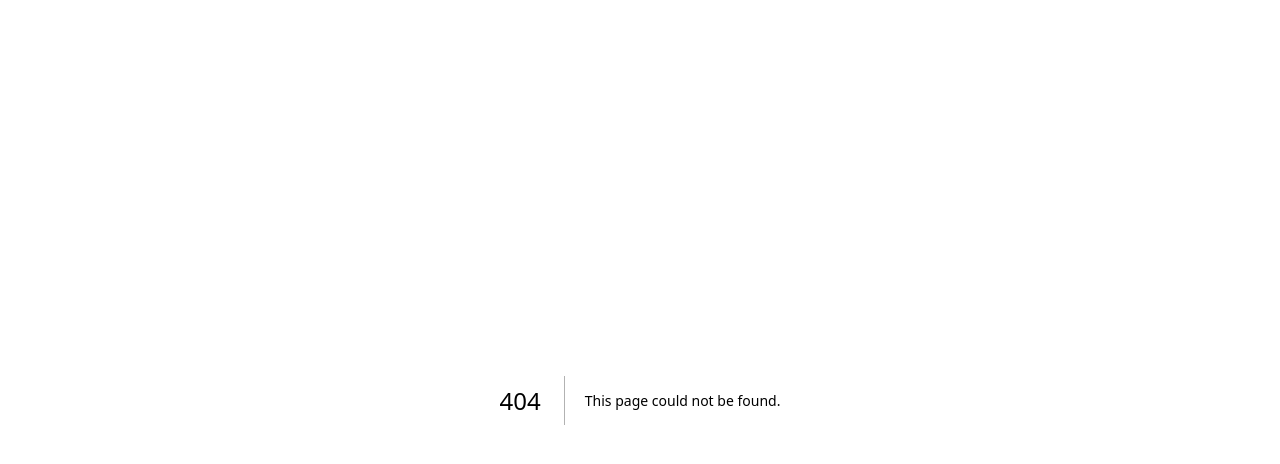
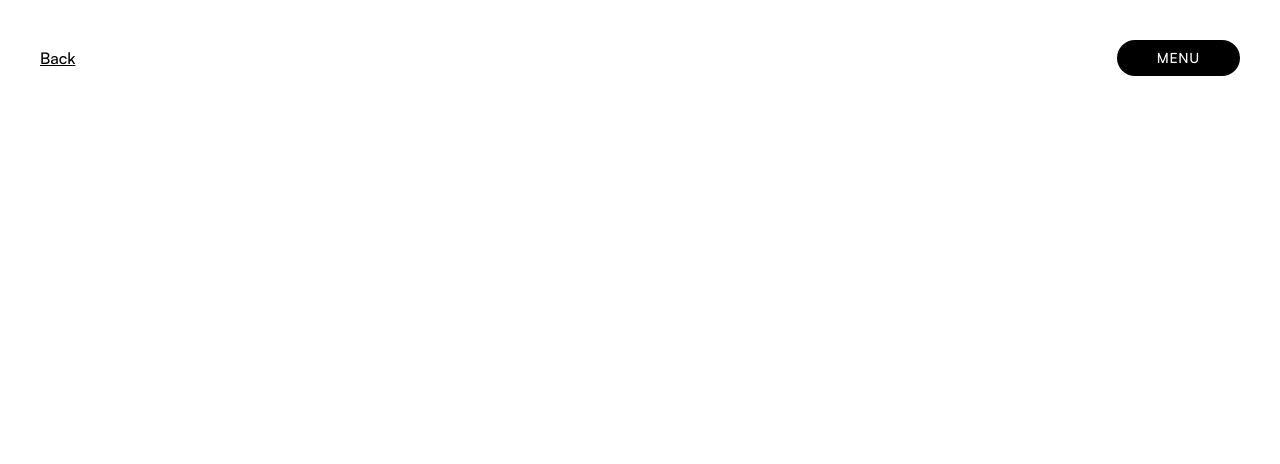
Before and after one commit to Jeff-Maina/craft, a Next.js app: page /sections/navmenus/navmenu_003 in a window 1280 px wide. Before the commit this address had no page. Shown: the top 464 px of the page. Built offline with nearby package versions, Linux system fonts and the light colour scheme.

Commit message:
Add navmenu 003

```diff
--- /dev/null
+++ b/src/app/(pages)/sections/navmenus/(examples)/navmenu_003/Interfaces.ts
@@ -0,0 +1,15 @@
+interface ButtonProps {
+    isMenuActive: boolean;
+    toggleMenu: () => void;
+    openMenu: () => void
+}
+interface MenuProps {
+    isMenuActive: boolean;
+    closeMenu: () => void;
+}
+
+
+
+export type {
+    ButtonProps, MenuProps
+}
--- /dev/null
+++ b/src/app/(pages)/sections/navmenus/(examples)/navmenu_003/Variants.ts
@@ -0,0 +1,43 @@
+import { Variants } from "framer-motion"
+
+export const MenuVariants: Variants = {
+    initial: {
+        opacity: 0,
+        scale: 0.97
+    }
+    , active: {
+        opacity: 1,
+        scale: 1,
+        transition: {
+            duration: 0.4
+        }
+    }, inactive: {
+        opacity: 0,
+        scale: 0.97, transition: {
+            duration: 0.4
+        }
+    }
+}
+
+export const LinkVariants: Variants = {
+    initial: {
+        y: "100%",
+    },
+    active: {
+        y: "0%",
+        transition: {
+            y: {
+                duration: 0.2,
+                delay: 0.2
+            },
+        },
+    },
+    inactive: {
+        y: "100%",
+        transition: {
+            y: {
+                duration: 0.2,
+            },
+        },
+    },
+};
--- /dev/null
+++ b/src/app/(pages)/sections/navmenus/(examples)/navmenu_003/page.tsx
@@ -0,0 +1,125 @@
+"use client";
+
+import { AnimatePresence, motion } from "framer-motion";
+import Link from "next/link";
+import { FC, useState } from "react";
+import { ButtonProps, MenuProps } from "./Interfaces";
+import { MenuVariants, LinkVariants } from "./Variants";
+import { ArrowRight } from "lucide-react";
+
+const Links = [
+  "Home",
+  "Works",
+  "Products",
+  "Patterns",
+  "Exhibitions",
+  "About",
+  "Contact",
+];
+
+const Button: FC<ButtonProps> = ({ toggleMenu, isMenuActive, openMenu }) => {
+  return (
+    <div className="relative z-10">
+      <button
+        onMouseEnter={openMenu}
+        onClick={toggleMenu}
+        className="rounded-full overflow-hidden relative"
+      >
+        <div className="py-1 lg:py-2 text-white grid place-items-center text-sm px-4 lg:px-10 tracking-wider bg-black">
+          <div className="overflow-hidden">
+            <p
+              style={{
+                transform: !isMenuActive
+                  ? "translate(0,0)"
+                  : "translate(0,-100%)",
+              }}
+              className="transition-all duration-500"
+            >
+              MENU
+            </p>
+          </div>
+        </div>
+        <div
+          style={{
+            transform: isMenuActive ? "translate(0,0)" : "translate(0,100%)",
+            borderRadius: isMenuActive ? 0 : "50%",
+          }}
+          className={`absolute inset-0 z-10  py-1 lg:py-2 bg-purple-500 text-white text-sm px-4 lg:px-10 tracking-wider transition-all duration-500`}
+        >
+          CLOSE
+        </div>
+      </button>
+    </div>
+  );
+};
+
+const NavMenu: FC<MenuProps> = ({ isMenuActive, closeMenu }) => {
+  return (
+    <AnimatePresence mode="wait">
+      {isMenuActive && (
+        <motion.section
+          variants={MenuVariants}
+          initial="initial"
+          animate="active"
+          onMouseLeave={closeMenu}
+          exit="inactive"
+          className="fixed w-[80%] lg:max-w-lg bg-black top-3 lg:top-6 right-3 lg:right-6 rounded lg:rounded-[0.4rem] p-10 lg:p-16 py-16 lg:py-24"
+        >
+          <div className="flex flex-col gap-3 lg:gap-5  text-white items-start">
+            {Links.map((link, index) => {
+              return (
+                <div
+                  key={index}
+                  className="overflow-hidden flex items-center gap-2 group/link"
+                >
+                  <motion.p
+                    custom={index}
+                    variants={LinkVariants}
+                    initial="initial"
+                    animate="active"
+                    exit="inactive"
+                    className="text-2xl lg:text-4xl font-semibold group-hover/link:text-purple-500 transition-colors duration-300 cursor-pointer"
+                  >
+                    {link}
+                  </motion.p>
+                  <ArrowRight
+                    strokeWidth={4}
+                    size={20}
+                    className="opacity-0 -translate-x-2 translate-y-2 group-hover/link:translate-x-0 group-hover/link:opacity-100 group-hover/link:translate-y-0 stroke-white hidden lg:block -rotate-45 transition-all duration-500"
+                  />
+                </div>
+              );
+            })}
+          </div>
+        </motion.section>
+      )}
+    </AnimatePresence>
+  );
+};
+
+const Page = () => {
+  const [isMenuActive, setMenuActive] = useState(false);
+  const toggleMenu = () => setMenuActive(!isMenuActive);
+  const openMenu = () => setMenuActive(true);
+  const closeMenu = () => setMenuActive(false);
+
+  return (
+    <section className="w-full h-screen font-satoshi-medium">
+      <nav className="p-6 lg:p-10 flex items-center justify-between">
+        <Link href="/sections/navmenus" className="underline">
+          Back
+        </Link>
+        <Button
+          toggleMenu={toggleMenu}
+          openMenu={openMenu}
+          isMenuActive={isMenuActive}
+        />
+        <NavMenu closeMenu={closeMenu} isMenuActive={isMenuActive} />
+      </nav>
+    </section>
+  );
+};
+
+export default Page;
+
+//  Thursday, Feb 29, 2024
--- a/src/app/(pages)/sections/navmenus/NavMenusList.tsx
+++ b/src/app/(pages)/sections/navmenus/NavMenusList.tsx
@@ -17,6 +17,11 @@ export const NavMenusList: Array<navMenu> = [
     pageLink: `${link}navmenu_002`,
     draft: false,
   },
+  {
+    gif: "",
+    pageLink: `${link}navmenu_003`,
+    draft: false,
+  },
 ];
 
 export const FinishedNavMenus = NavMenusList.filter(
```
